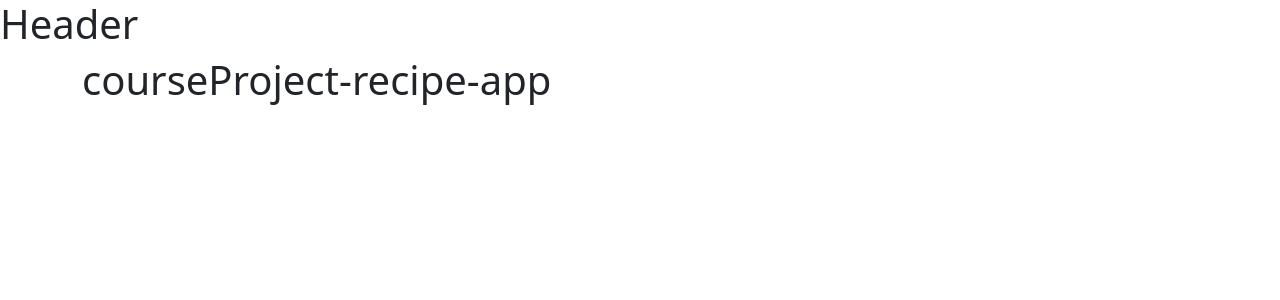
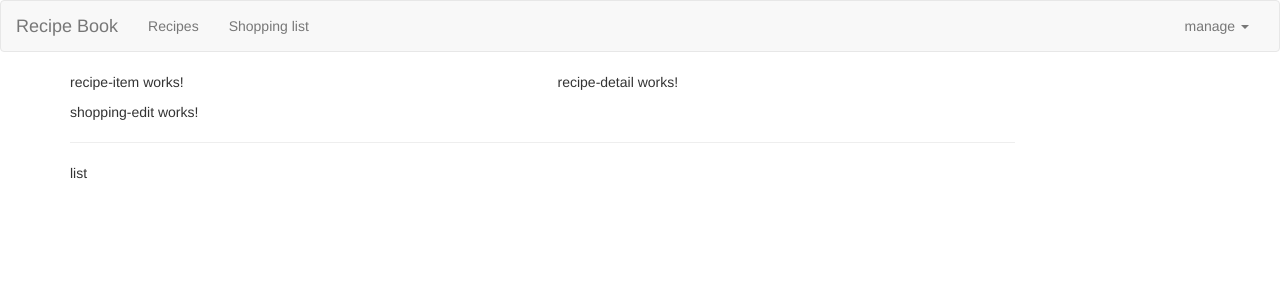
Before and after one commit to BojanMijatovic/angular-course-project, an Angular app: page / in a window 1280 px wide. Shown: the top 300 px of the page. Built offline with nearby package versions, Linux system fonts and the light colour scheme.

Commit message:
add recipes and replace bootstrap version from 5 to 3

```diff
--- a/package.json
+++ b/package.json
@@ -18,7 +18,7 @@
     "@angular/platform-browser": "~12.2.0",
     "@angular/platform-browser-dynamic": "~12.2.0",
     "@angular/router": "~12.2.0",
-    "bootstrap": "^5.1.3",
+    "bootstrap": "^3.4.1",
     "rxjs": "~6.6.0",
     "tslib": "^2.3.0",
     "zone.js": "~0.11.4"
--- a/src/app/app.component.html
+++ b/src/app/app.component.html
@@ -2,7 +2,8 @@
 <div class="container">
   <div class="row">
     <div class="col-md-12">
-      <h1>{{ title }}</h1>
+      <app-recipes></app-recipes>
+      <app-shopping-list></app-shopping-list>
     </div>
   </div>
 </div>
--- a/src/app/header/header.component.html
+++ b/src/app/header/header.component.html
@@ -1 +1,25 @@
-<h1>Header</h1>
+<nav class="navbar navbar-default">
+  <div class="container-fluid">
+    <div class="navbar-header">
+      <a class="navbar-brand" href="#">Recipe Book</a>
+    </div>
+
+    <div class="collapse navbar-collapse">
+      <ul class="nav navbar-nav">
+        <li><a href="#">Recipes</a></li>
+        <li><a href="#">Shopping list</a></li>
+      </ul>
+      <ul class="nav navbar-nav navbar-right">
+        <li class="dropdown">
+          <a href="#" class="dropdown-toggle" role="button"
+            >manage <span class="caret"></span
+          ></a>
+          <ul class="dropdown-menu">
+            <li><a href="#">Save data</a></li>
+            <li><a href="#">Fetch data</a></li>
+          </ul>
+        </li>
+      </ul>
+    </div>
+  </div>
+</nav>
--- a/src/app/recipes/recipe-list/recipe-list.component.html
+++ b/src/app/recipes/recipe-list/recipe-list.component.html
@@ -1 +1 @@
-<p>recipe-list works!</p>
+<app-recipe-item></app-recipe-item>
--- a/src/app/recipes/recipes.component.html
+++ b/src/app/recipes/recipes.component.html
@@ -1 +1,8 @@
-<p>recipes works!</p>
+<div class="row">
+  <div class="col-md-5">
+    <app-recipe-list></app-recipe-list>
+  </div>
+  <div class="col-md-7">
+    <app-recipe-detail></app-recipe-detail>
+  </div>
+</div>
--- a/src/app/shopping-list/shopping-list.component.html
+++ b/src/app/shopping-list/shopping-list.component.html
@@ -1 +1,7 @@
-<p>shopping-list works!</p>
+<div class="row">
+  <div class="col-xs-10">
+    <app-shopping-edit></app-shopping-edit>
+    <hr />
+    <p>list</p>
+  </div>
+</div>
```
Also changed, not shown: 1 other file (tests, documents, lock files or other folders).
